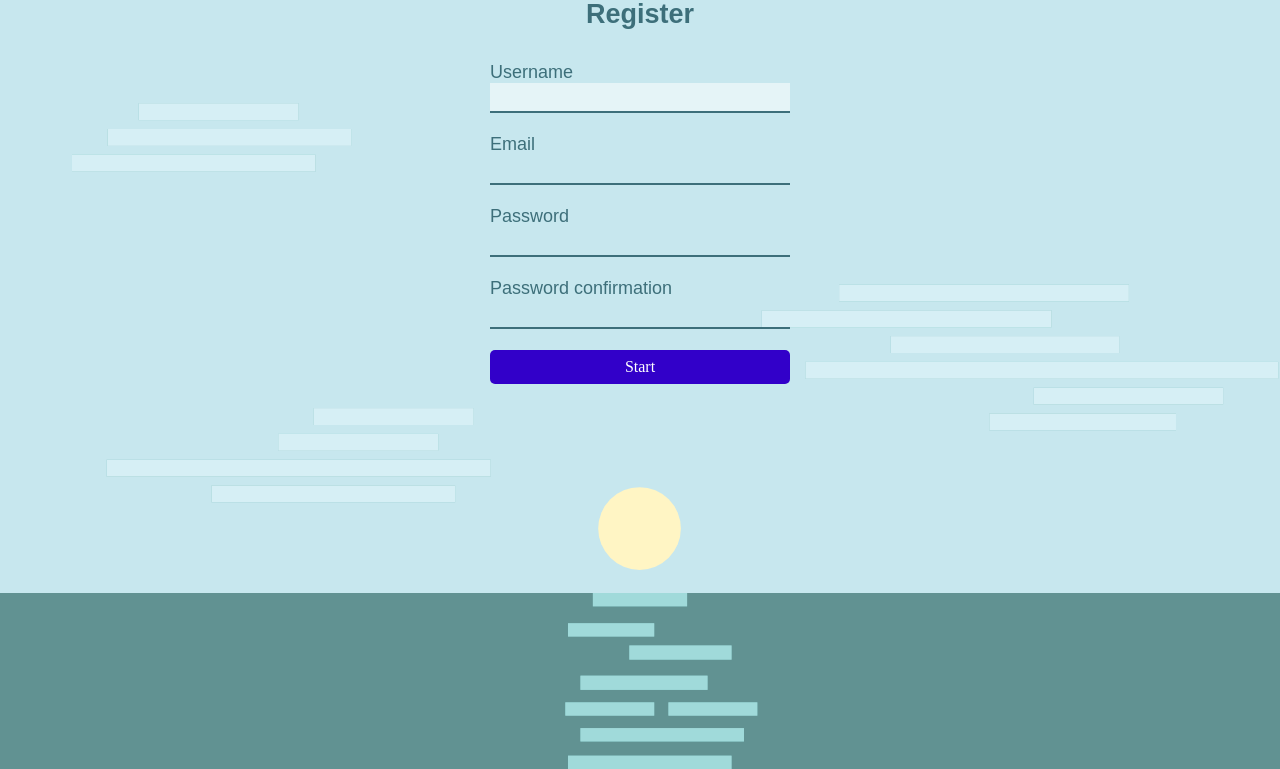
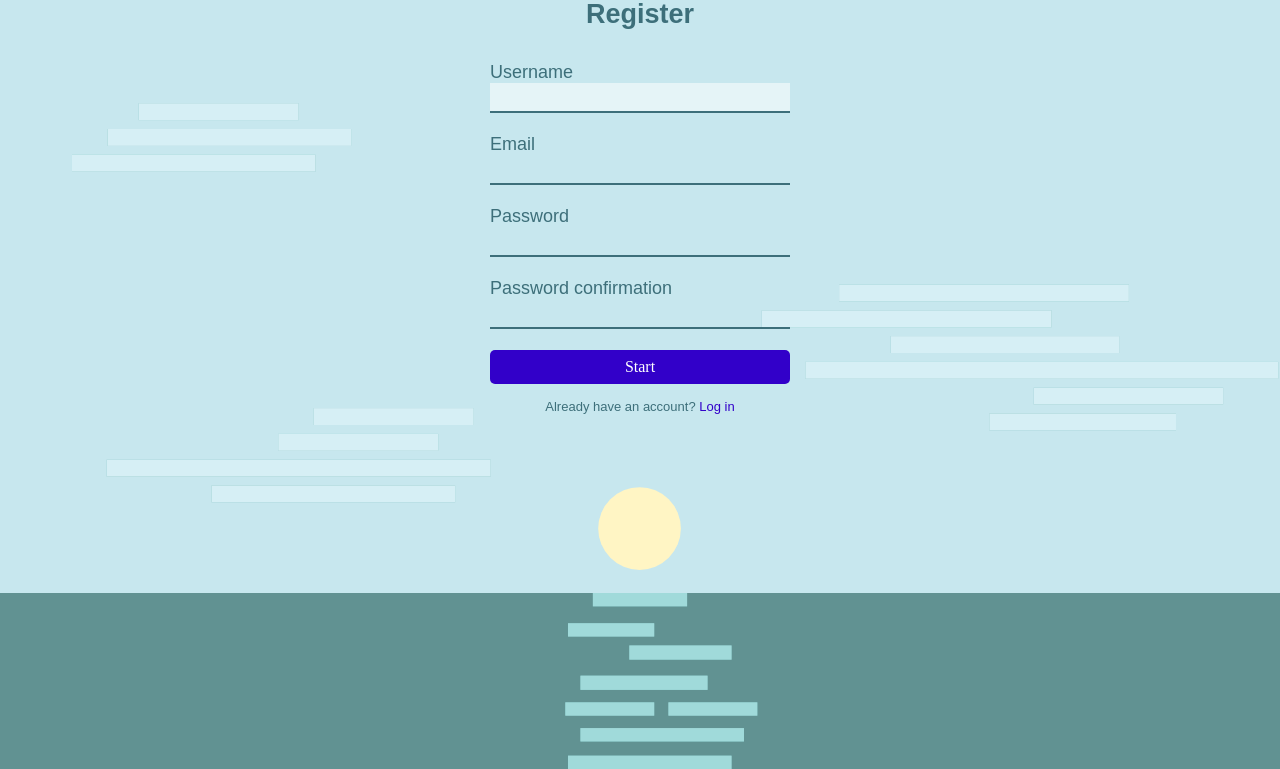
Before and after one commit to iwinters/jigassa, a Django app: page /register/ in a window 1280 px wide. Shown: the part 31-800 px from the top of the page. Run offline with Django 3.2, Linux system fonts and the light colour scheme; some web fonts are replaced.

Commit message:
register, login page redesign pt 2

```diff
--- a/app/templates/app/card-test.html
+++ b/app/templates/app/card-test.html
@@ -8,7 +8,9 @@
 
 
 </head>
+
 <body class='body'>
+    <div style="text-align: right; font-weight: 500;"><a href="{% url 'logout' %}">Log out</a></div>
 
     <div id="card-test">
         <div class="card">
--- a/app/templates/app/test-select.html
+++ b/app/templates/app/test-select.html
@@ -5,6 +5,7 @@
 
 </head>
 <body class="body">
+    <div style="text-align: right; font-weight: 500;"><a href="{% url 'logout' %}">Log out</a></div>
 
     <div id="test-select">
         <div class="title-div" style="margin-top: 35px;">
--- a/app/templates/app/word-list.html
+++ b/app/templates/app/word-list.html
@@ -5,7 +5,9 @@
 
 
 </head>
+
 <body class="body">
+    <div style="text-align: right; font-weight: 500;"><a href="{% url 'logout' %}">Log out</a></div>
     <div id="word-list-page">
         <div class="title-div">
             <div class="title-text">
--- a/app/templates/registration/login.html
+++ b/app/templates/registration/login.html
@@ -10,8 +10,8 @@
     <div>
 
         <div>
-            <div><h2 >Welcome back!</h2></div>
-            <div class="title-text">
+            <div style="color: #3D6F7A"><h2 >Welcome back!</h2></div>
+            <div class="login-text">
                 <form method='POST'>
                     {% csrf_token %}
                     <div style='padding-bottom: 30px;'>
--- a/app/templates/registration/register.html
+++ b/app/templates/registration/register.html
@@ -8,8 +8,8 @@
 <body class="body background-picture">
         <div>
             <div>
-                <div><h2>Register</h2></div>
-                <div class="title-text">
+                <div style="color: #3D6F7A"><h2>Register</h2></div>
+                <div class="login-text">
                     <form method='POST'>
                         <div style='padding-bottom: 30px;'>
                             {% csrf_token %}
@@ -30,6 +30,8 @@
                             {{ form.password2.errors }}</div><br>
                             <div style="text-align: center;">
                                 <button class='pw-button'>Start</button>
+                                <div style="margin: 15px; font-size: small;">Already have an account? <a href="{% url 'login' %}">Log in</a></div>
+
                             </div>
                         </div>
                     </form>
--- a/app/views.py
+++ b/app/views.py
@@ -79,4 +79,4 @@ def testselect(request):
         context = {}
         return render(request, "app/test-select.html", context)
     else:
-        return redirect('login')
+        return redirect('register')
--- a/project/settings.py
+++ b/project/settings.py
@@ -131,3 +131,4 @@ STATIC_ROOT = os.path.join(BASE_DIR, 'var', "static")
 STATICFILES_STORAGE = "whitenoise.storage.CompressedManifestStaticFilesStorage"
 
 LOGIN_REDIRECT_URL = "wordlist"
+LOGOUT_REDIRECT_URL = "login"
--- a/static/app/style.css
+++ b/static/app/style.css
@@ -13,7 +13,7 @@ html { font-family: 'Inter', sans-serif; }
             font-weight: 700;
             text-align: center;
             font-size: large;
-            color: #3D6F7A;
+            color: #3200C9;
             margin: 30px auto
         }
         .background-picture {
@@ -92,6 +92,12 @@ html { font-family: 'Inter', sans-serif; }
             display: inline-block
         }
         .title-text {
+            color: #8a8a8a;
+            font-weight: 500;
+            text-align: left;
+            padding: 10px 0px;
+        }
+        .login-text {
             color: #3D6F7A;
             font-weight: 500;
             text-align: left;
```
Also changed, not shown: db.sqlite3.
